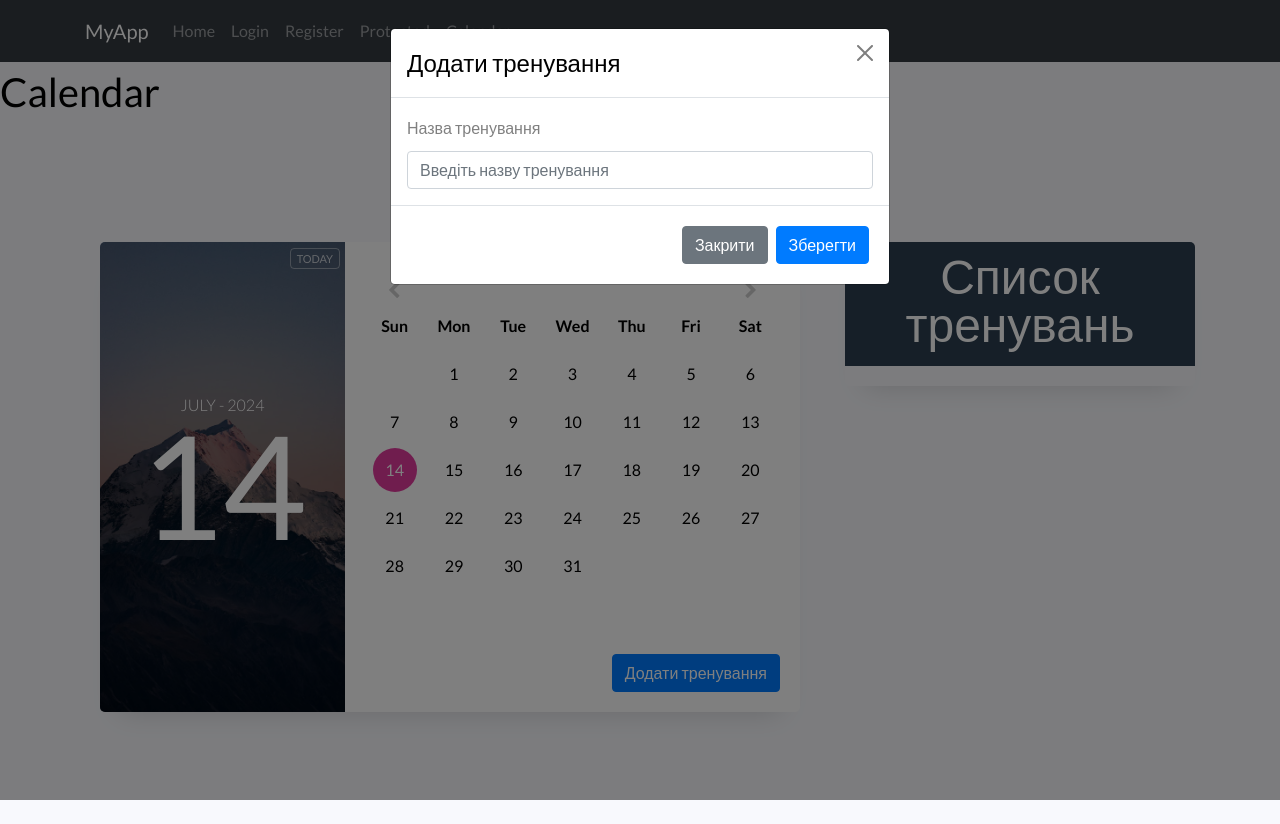
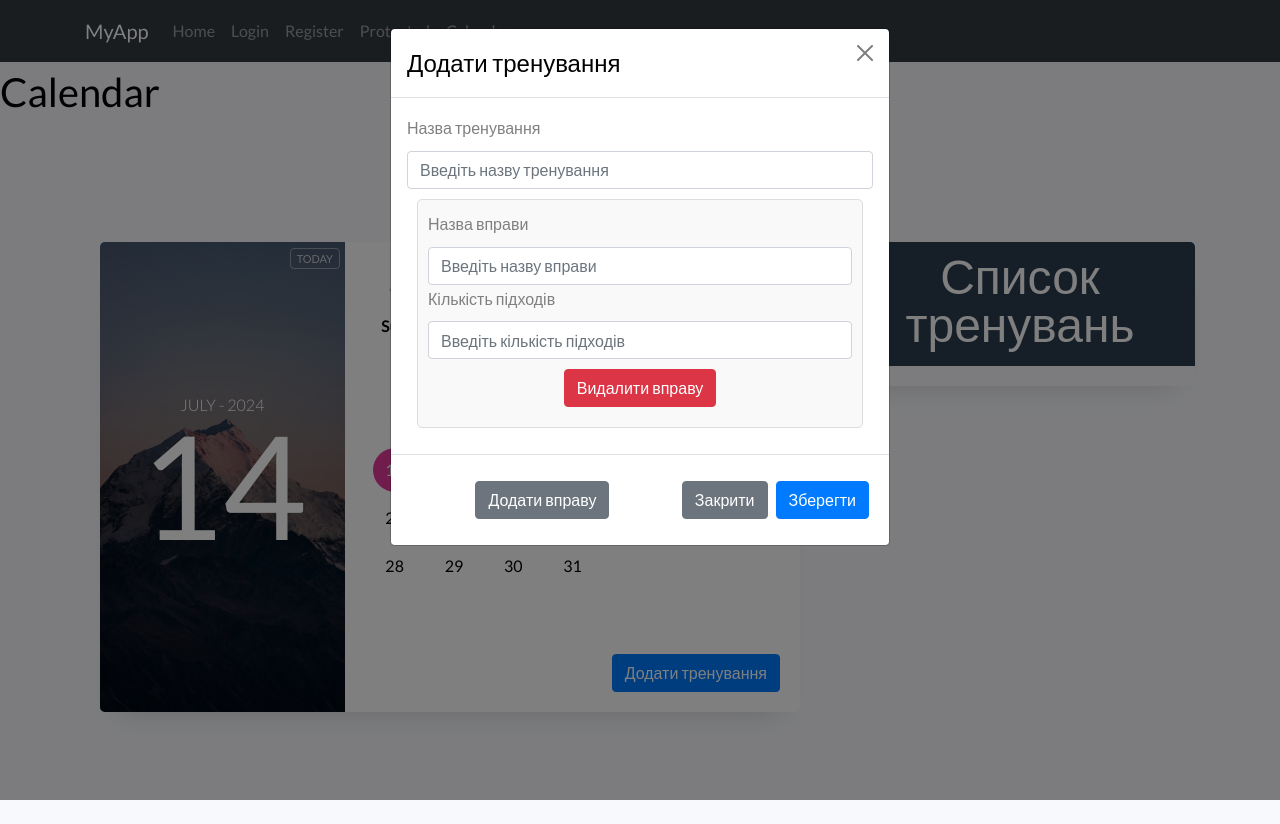
Before and after one commit to OctaneAL/fitness-app-frontend, a React (Create React App) app: page /calendar in a window 1280 px wide. Both pictures are taken after a click on the button "Додати тренування". Built offline with nearby package versions, Linux system fonts and the light colour scheme.

Commit message:
add Training sets

```diff
--- a/src/components/CalendarComponent.js
+++ b/src/components/CalendarComponent.js
@@ -9,7 +9,7 @@ import bgImage from '../assets/images/bg.jpg';
 const CalendarComponent = () => {
   const [events, setEvents] = useState([]);
   const [showModal, setShowModal] = useState(false);
-  const [newEventName, setNewEventName] = useState('');
+  const [newEvent, setNewEvent] = useState({ name: '', exercises: [{ name: '', sets: '' }] });
   const [selectedDate, setSelectedDate] = useState(null);
 
   useEffect(() => {
@@ -221,17 +221,19 @@ const CalendarComponent = () => {
   }, []);
 
   const handleAddEvent = () => {
-    const newEvent = {
+    const newEventWithDate = {
+      ...newEvent,
       date: selectedDate,
-      eventName: newEventName,
     };
-    setEvents([...events, newEvent]);
-    setNewEventName('');
+    setEvents([...events, newEventWithDate]);
+    setNewEvent({ name: '', exercises: [{ name: '', sets: '' }] });
     setShowModal(false);
   };
 
-  const handleInputChange = (e) => {
-    setNewEventName(e.target.value);
+  const handleInputChange = (e, index, type) => {
+    const updatedExercises = [...newEvent.exercises];
+    updatedExercises[index][type] = e.target.value;
+    setNewEvent({ ...newEvent, exercises: updatedExercises });
   };
 
   const filteredEvents = events.filter(event => event.date === selectedDate);
@@ -350,7 +352,14 @@ const CalendarComponent = () => {
                 <ul className="list-group">
                   {filteredEvents.map((event, index) => (
                     <li key={index} className="list-group-item">
-                      {event.date}: {event.eventName}
+                      <strong>{event.name}</strong>
+                      <ul>
+                        {event.exercises.map((exercise, idx) => (
+                          <li key={idx}>
+                            {exercise.name}: {exercise.sets} підходів
+                          </li>
+                        ))}
+                      </ul>
                     </li>
                   ))}
                 </ul>
@@ -371,13 +380,57 @@ const CalendarComponent = () => {
               <Form.Control
                 type="text"
                 placeholder="Введіть назву тренування"
-                value={newEventName}
-                onChange={handleInputChange}
+                value={newEvent.name}
+                onChange={(e) => setNewEvent({ ...newEvent, name: e.target.value })}
               />
             </Form.Group>
+            {newEvent.exercises.map((exercise, index) => (
+              <div key={index} className="exercise-group">
+                <Form.Group controlId={`exerciseName-${index}`}>
+                  <Form.Label>Назва вправи</Form.Label>
+                  <Form.Control
+                    type="text"
+                    placeholder="Введіть назву вправи"
+                    value={exercise.name}
+                    onChange={(e) => handleInputChange(e, index, 'name')}
+                  />
+                </Form.Group>
+                <Form.Group controlId={`exerciseSets-${index}`}>
+                  <Form.Label>Кількість підходів</Form.Label>
+                  <Form.Control
+                    type="number"
+                    placeholder="Введіть кількість підходів"
+                    value={exercise.sets}
+                    onChange={(e) => handleInputChange(e, index, 'sets')}
+                  />
+                </Form.Group>
+                <div className="d-flex justify-content-between w-100">
+                  <Button
+                    variant="danger"
+                    style={{ margin: '10px', marginLeft: 'auto', marginRight: 'auto' }}
+                    onClick={() => {
+                      const updatedExercises = newEvent.exercises.filter((_, i) => i !== index);
+                      setNewEvent({ ...newEvent, exercises: updatedExercises });
+                    }}
+                  >
+                    Видалити вправу
+                  </Button>
+                </div>
+              </div>
+            ))}
+
           </Form>
         </Modal.Body>
         <Modal.Footer>
+          <Button
+            variant="secondary"
+            style={{ margin: '10px', marginLeft: 'auto', marginRight: 'auto' }}
+            onClick={() =>
+              setNewEvent({ ...newEvent, exercises: [...newEvent.exercises, { name: '', sets: '' }] })
+            }
+          >
+            Додати вправу
+          </Button>
           <Button variant="secondary" onClick={() => setShowModal(false)}>
             Закрити
           </Button>
```
Also changed, not shown: src/pages/Calendar.css, 1 other file (tests, documents, lock files or other folders).
